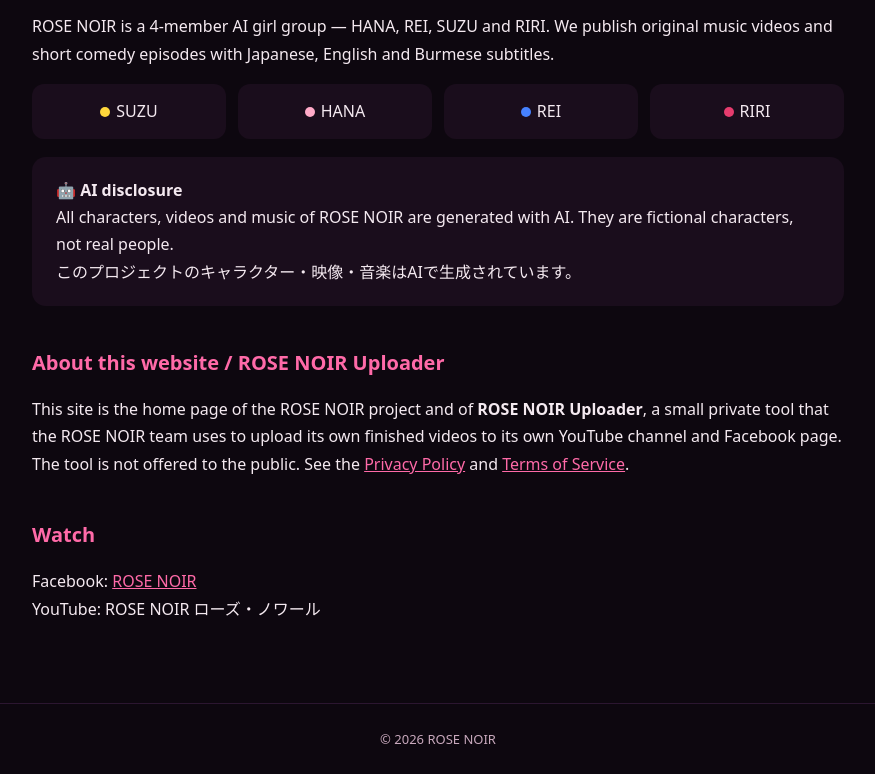
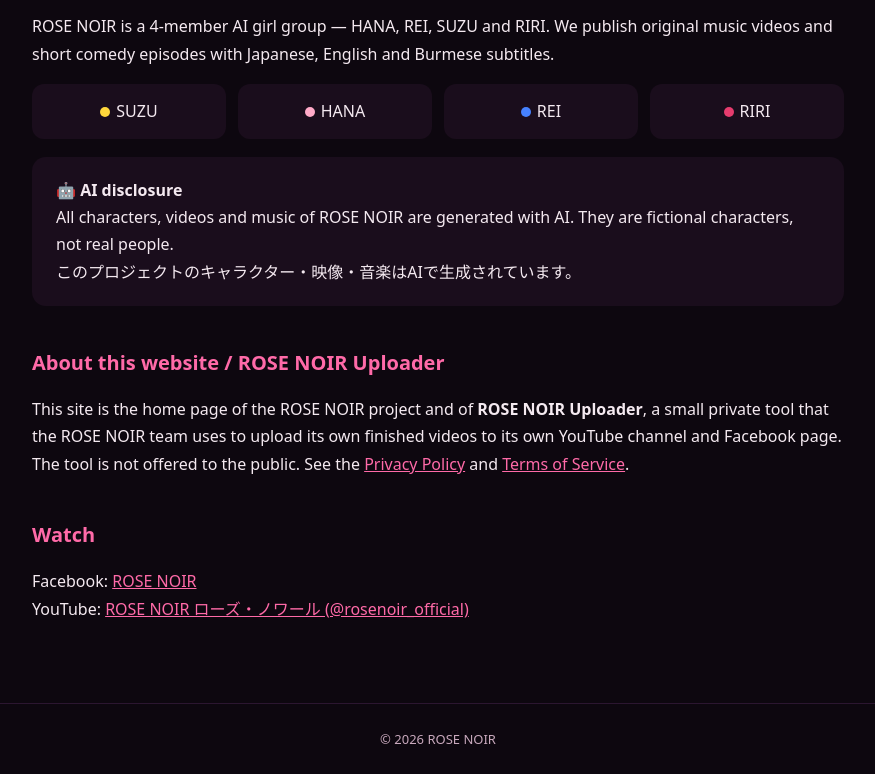
Before and after one commit to moethuaung2389-source/moethuaung2389-source.github.io, a plain HTML site: page index.html in a window 1280 px wide. Shown: the part 485-1259 px from the top of the page, without its empty margins (202-1077 px from the left). Drawn offline with Linux system fonts and the light colour scheme.

Commit message:
Add files via upload

```diff
--- a/index.html
+++ b/index.html
@@ -16,5 +16,5 @@
 <h2>About this website / ROSE NOIR Uploader</h2>
 <p>This site is the home page of the ROSE NOIR project and of <b>ROSE NOIR Uploader</b>, a small private tool that the ROSE NOIR team uses to upload its own finished videos to its own YouTube channel and Facebook page. The tool is not offered to the public. See the <a href="privacy.html">Privacy Policy</a> and <a href="terms.html">Terms of Service</a>.</p>
 <h2>Watch</h2>
-<p>Facebook: <a href="https://www.facebook.com/1499099859946196">ROSE NOIR</a><br>YouTube: ROSE NOIR ローズ・ノワール</p>
+<p>Facebook: <a href="https://www.facebook.com/1499099859946196">ROSE NOIR</a><br>YouTube: <a href="https://www.youtube.com/@rosenoir_official">ROSE NOIR ローズ・ノワール (@rosenoir_official)</a></p>
 </main><footer>© 2026 ROSE NOIR</footer></body></html>
```
